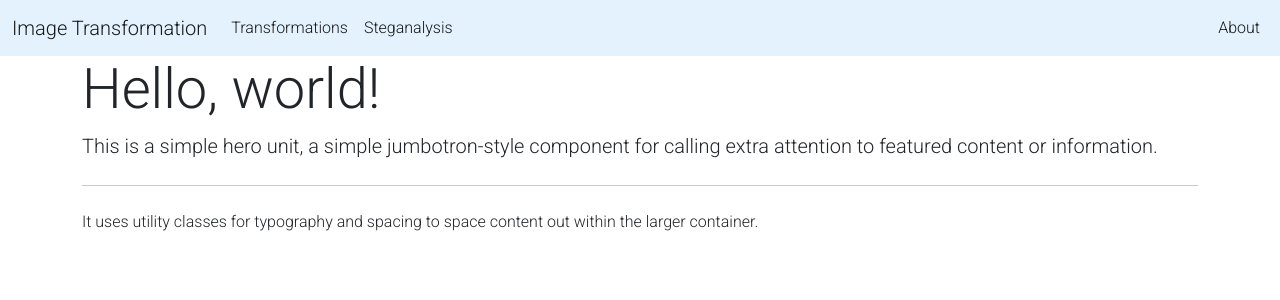
After one commit to dassudip2001/vu-webapp, a Django app: page /about in a window 1280 px wide. The commit adds this page. Shown: the top 300 px of the page. Run offline with Django 4.2, Linux system fonts and the light colour scheme.

Commit message:
code commit for design cheanges and about component add

```diff
--- a/home/urls.py
+++ b/home/urls.py
@@ -6,5 +6,6 @@ from home import views
 urlpatterns = [
     path('', views.home, name="home"),
     path('steganalysis', views.steganalysis, name="steganalysis"),
+    path('about', views.about, name="about"),
 
 ]
--- a/home/views.py
+++ b/home/views.py
@@ -13,3 +13,6 @@ def home(request):
 # steganalysis
 def steganalysis(request):
     return render(request, 'steganalysis.html')
+
+def about(request):
+    return render(request, 'about.html')
--- a/static/css/style.css
+++ b/static/css/style.css
@@ -250,6 +250,6 @@ body{
     height: 100%;
     /* border: 1px solid; */
 }
- a:hover  {
-    color: red;
-}
+a:hover {
+    background-color: rgb(153, 233, 131);
+  }
--- a/static/js/script.js
+++ b/static/js/script.js
@@ -1,3 +1,4 @@
+// signal image upload
 window.addEventListener("load", function () {
   document
     .querySelector('input[type="file"]')
@@ -13,6 +14,7 @@ window.addEventListener("load", function () {
       }
     });
 });
+// multiple image upload
 window.onload = function () {
   var fileUpload = document.getElementsByClassName("fileupload");
 
--- /dev/null
+++ b/templates/about.html
@@ -0,0 +1,14 @@
+{% extends 'index.html' %}
+{% block title %}About{% endblock title %}
+{% block body %}
+<div class="container">
+    <div class="jumbotron">
+    <h1 class="display-4">Hello, world!</h1>
+    <p class="lead">This is a simple hero unit, a simple jumbotron-style component for calling extra attention to featured content or information.</p>
+    <hr class="my-4">
+    <p>It uses utility classes for typography and spacing to space content out within the larger container.</p>
+
+</div>
+</div>
+
+{% endblock body %}
--- a/templates/index.html
+++ b/templates/index.html
@@ -62,7 +62,7 @@
                 >Transformations</a
               >
             </li>
-            <li class="nav-item">
+            <li class="nav-item ">
               <a
                 class="nav-link active"
                 aria-current="page"
@@ -70,7 +70,18 @@
                 >Steganalysis</a
               >
             </li>
+
           </ul>
+          <ul class="navbar-nav flex-row ml-md-auto d-none d-md-flex">
+            <li class="nav-item ">
+            <a
+              class="nav-link active"
+              aria-current="page"
+              href="/about"
+              >About</a
+            >
+          </li></ul>
+
         </div>
       </div>
     </nav>
```
